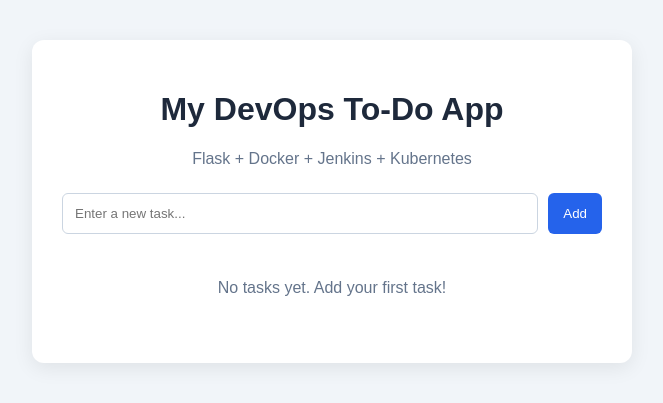
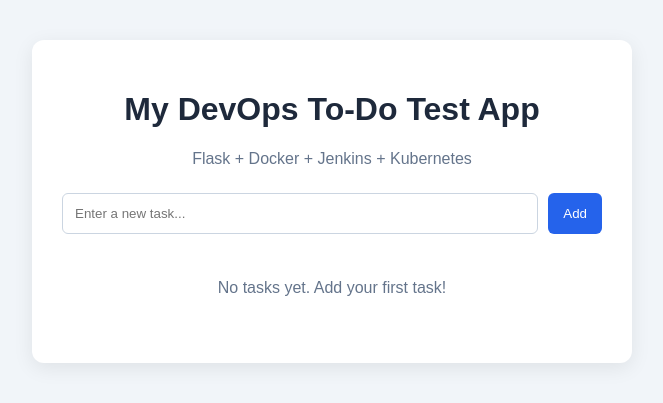
Before and after one commit to Aadi12351/todo_app_devops, a Flask app: page / in a window 1280 px wide. Shown: the top 403 px of the page, without its empty margins (308-971 px from the left). Run offline with Flask 3, Linux system fonts and the light colour scheme; data that the repository does not hold is empty.

Commit message:
Update title of the DevOps To-Do App

```diff
--- a/templates/index.html
+++ b/templates/index.html
@@ -102,7 +102,7 @@
 
 <body>
     <div class="container">
-        <h1>My DevOps To-Do App</h1>
+        <h1>My DevOps To-Do Test App</h1>
         <p class="subtitle">Flask + Docker + Jenkins + Kubernetes</p>
 
         <form class="add-form" action="{{ url_for('add_task') }}" method="POST">
```
